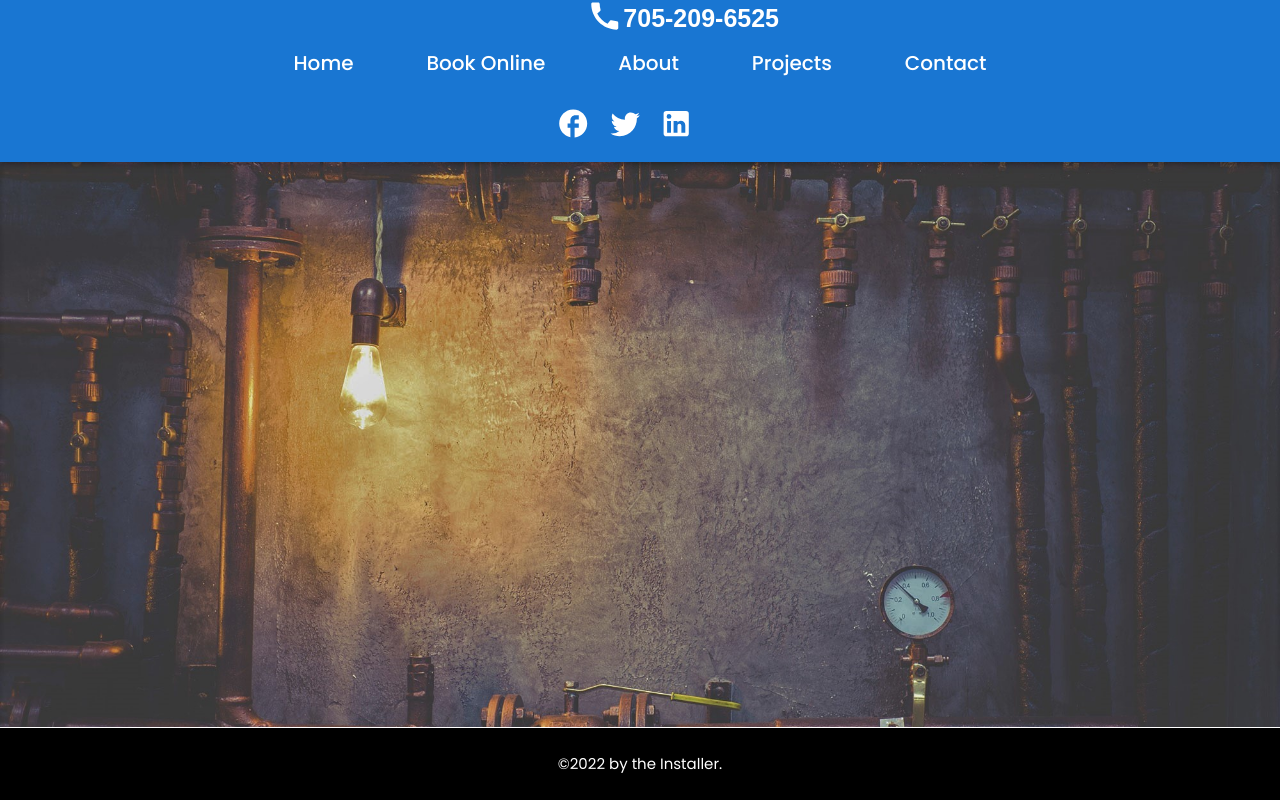
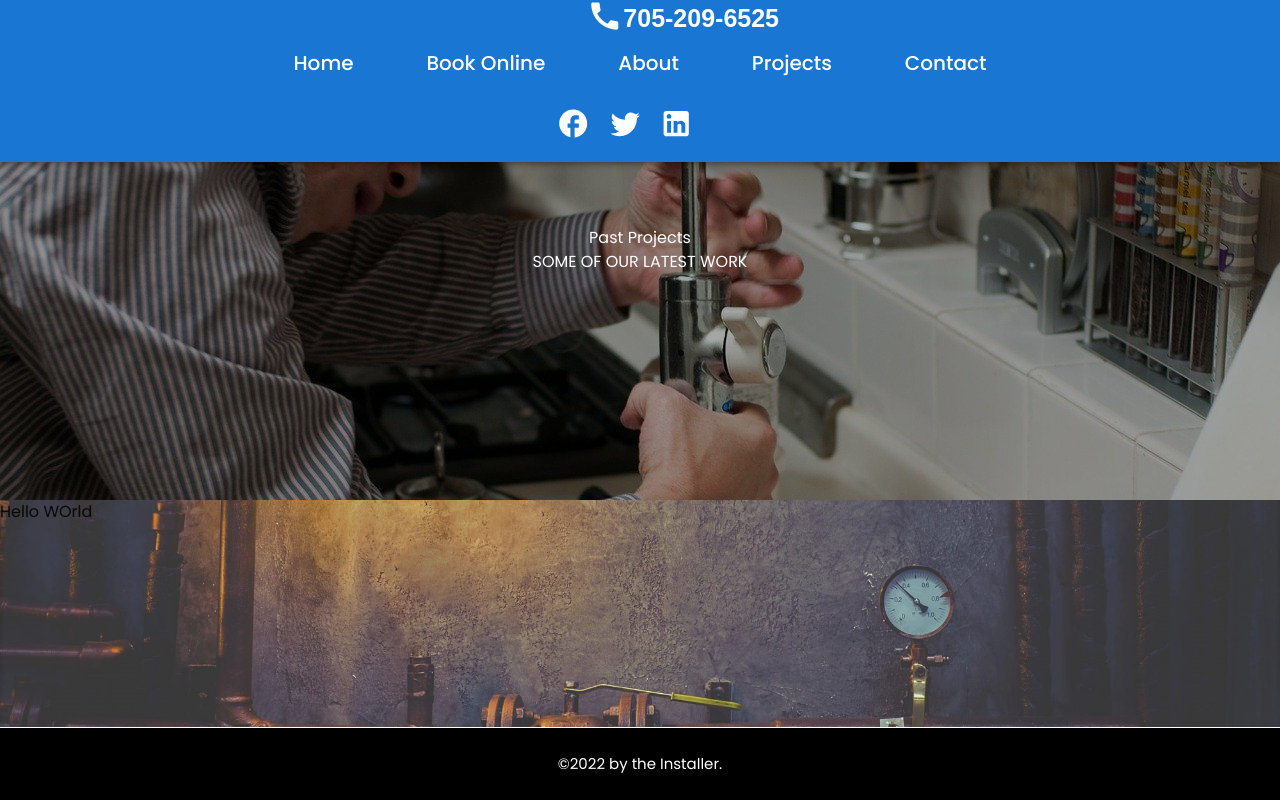
Before and after one commit to buddhathapa12/the-installer-front, a Next.js app: page /projects in a window 1280 px wide. Built offline with nearby package versions, Linux system fonts and the light colour scheme; a web font is replaced by a local one.

Commit message:
Worked on the imageBanner section of projects page

```diff
--- a/pages/projects.tsx
+++ /dev/null
@@ -1,7 +0,0 @@
-import React from "react";
-
-const Projects = () => {
-  return <div>Projects</div>;
-};
-
-export default Projects;
--- /dev/null
+++ b/pages/projects/index.tsx
@@ -0,0 +1,20 @@
+import { Box } from "@mui/material";
+import React from "react";
+import ImageBanner from "../../components/ImageBanner";
+
+const Projects = () => {
+  return (
+    <Box>
+      <ImageBanner
+        data={{
+          title: "Past Projects",
+          description: "SOME OF OUR LATEST WORK",
+          backgroundImageUrl: "/static/images/projects/plumber.jpg",
+        }}
+      />
+      <Box>Hello WOrld</Box>
+    </Box>
+  );
+};
+
+export default Projects;
```
Also changed, not shown: public/static/images/projects/plumber.jpg (added).
